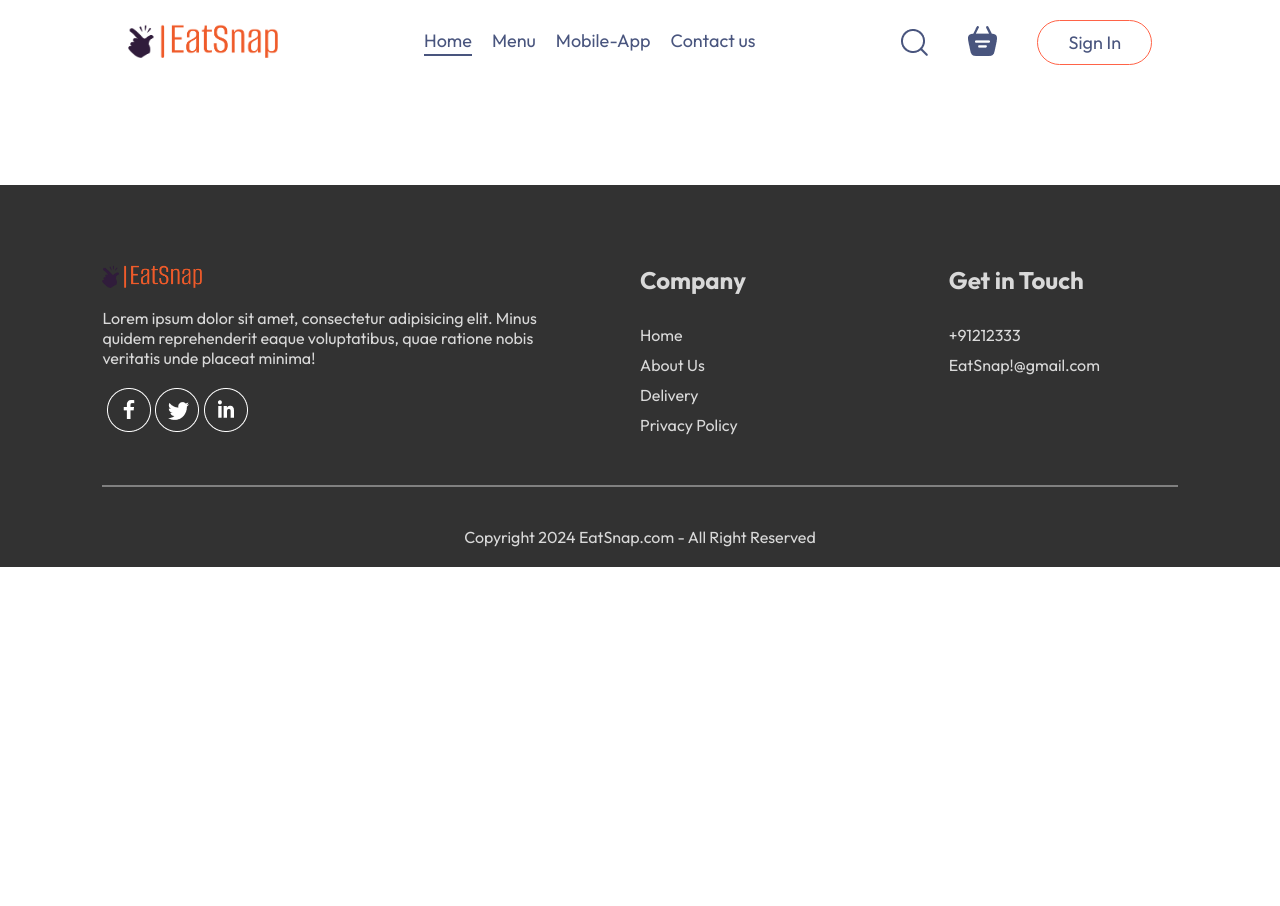
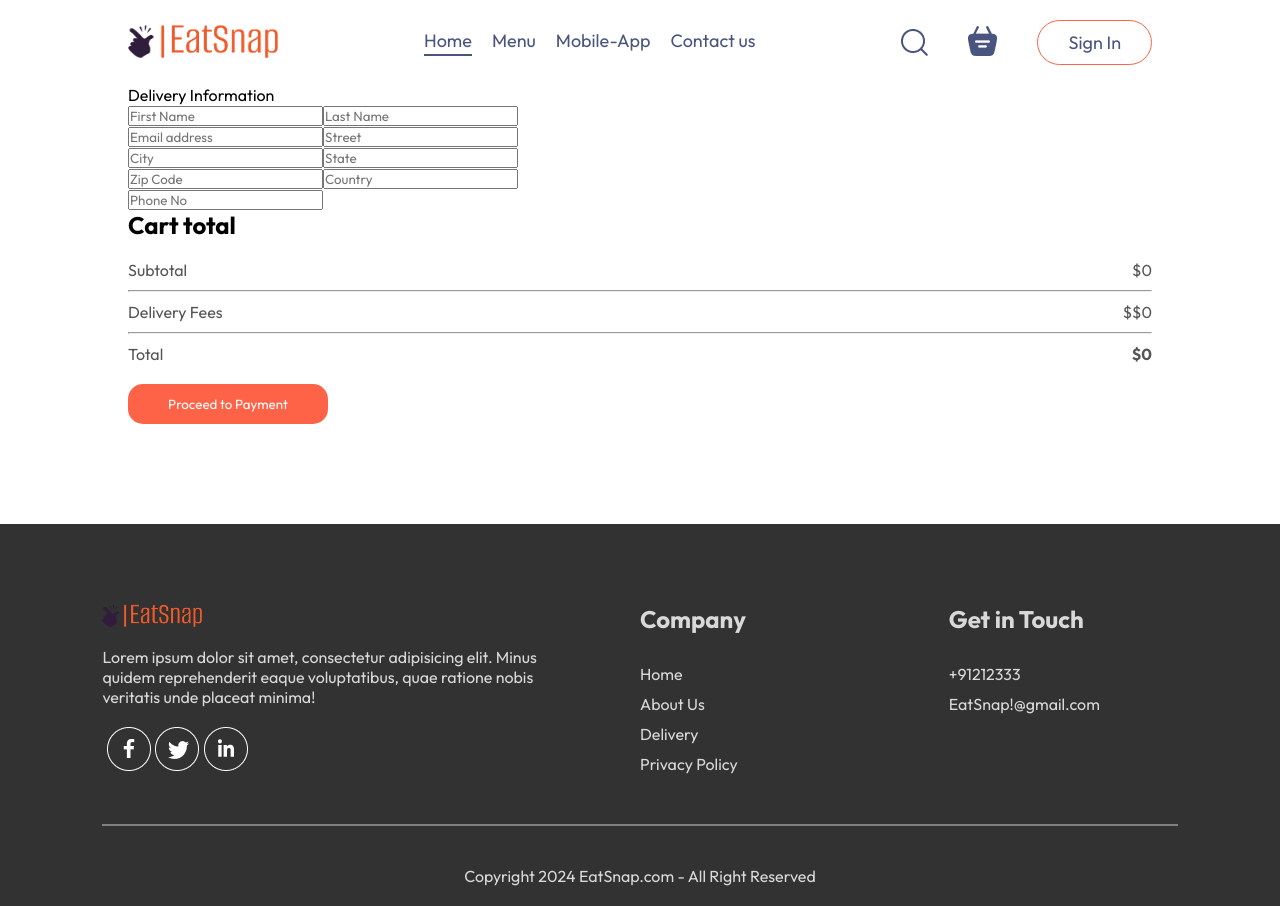
Before and after one commit to Piyush1532/EatSnap-FoodApp-React, a React (Vite) app: page /placeorder in a window 1280 px wide. Before the commit the page ends 800 px from the top, so only its background shows below. Built offline with nearby package versions, Linux system fonts and the light colour scheme.

Commit message:
component with logic ready

```diff
--- a/src/pages/Placeorder/Placeorder.jsx
+++ b/src/pages/Placeorder/Placeorder.jsx
@@ -1,10 +1,55 @@
-import React from 'react'
+import React, { useContext } from 'react'
 import "./placeorder.css"
+import { StoreContext } from '../../Context/Storecontext'
 const Placeorder = () => {
+
+  const {getTotalCartAmount}=useContext(StoreContext)
+
+
+
   return (
-    <div>
-
-    </div>
+    <form className='place-order'>
+      <div className="place-order-left">
+       <p className="title">Delivery Information</p>
+       <div className="multi-field">
+        <input type="text"  placeholder='First Name'/>
+        <input type="text" placeholder='Last Name' />
+       </div>
+       <input type="email" placeholder='Email address'/>
+       <input type="text" placeholder='Street'/>
+       <div className="multi-field">
+        <input type="text"  placeholder='City'/>
+        <input type="text" placeholder='State' />
+       </div>
+       <div className="multi-field">
+        <input type="text"  placeholder='Zip Code'/>
+        <input type="text" placeholder='Country' />
+       </div>
+       <input type="text" placeholder='Phone No' />
+      </div>
+      <div className="place-order-right">
+      <div className="cart-total">
+          <h2>Cart total</h2>
+          <div>
+            <div className="cart-total-detail">
+              <p>Subtotal</p>
+              <p>${getTotalCartAmount()}</p>
+            </div>
+            <hr />
+            <div className="cart-total-detail">
+              <p>Delivery Fees</p>
+              <p>$${getTotalCartAmount()===0?0:2}</p>
+            </div>
+            <hr />
+            <div className="cart-total-detail">
+              <p>Total</p>
+              <b>${getTotalCartAmount()===0?0:   getTotalCartAmount()+2}</b>
+            </div>
+          </div>
+            <button >Proceed to Payment</button>
+        </div>
+      </div>
+    </form>
   )
 }
 
```
